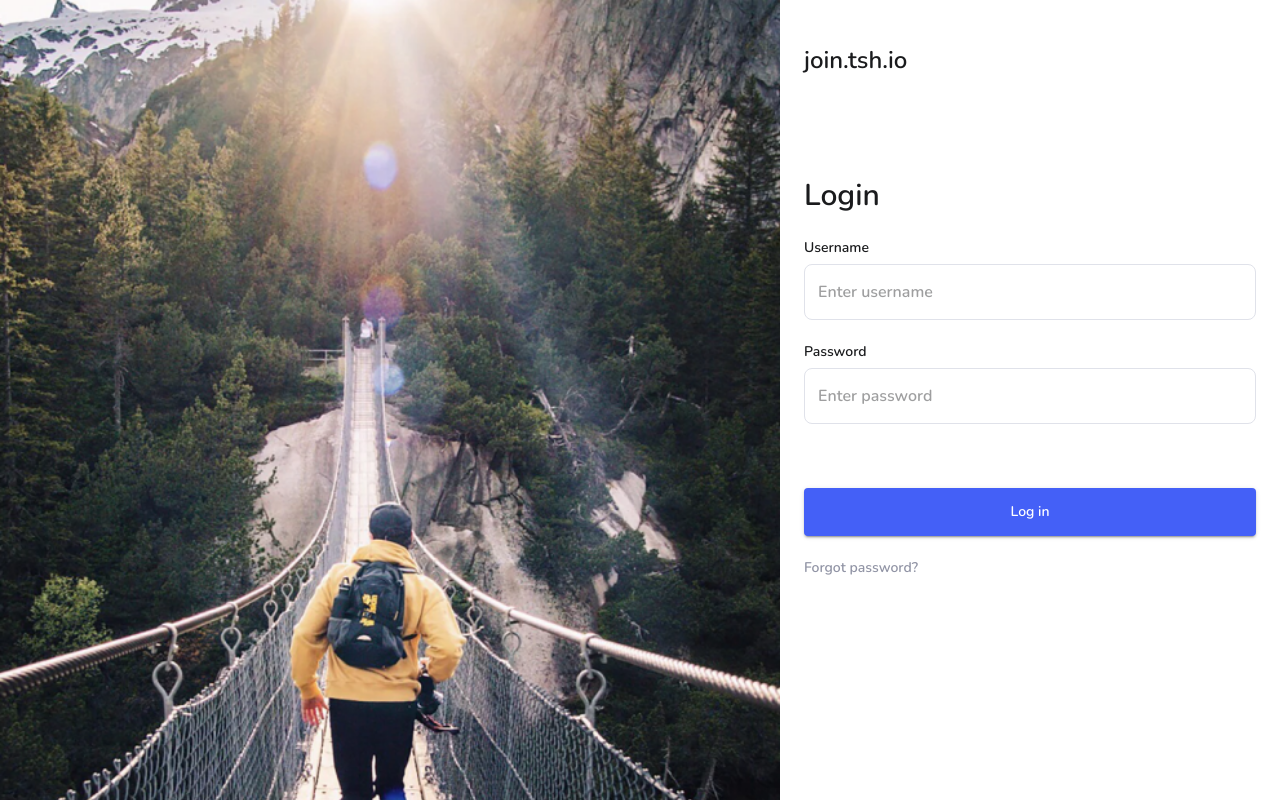
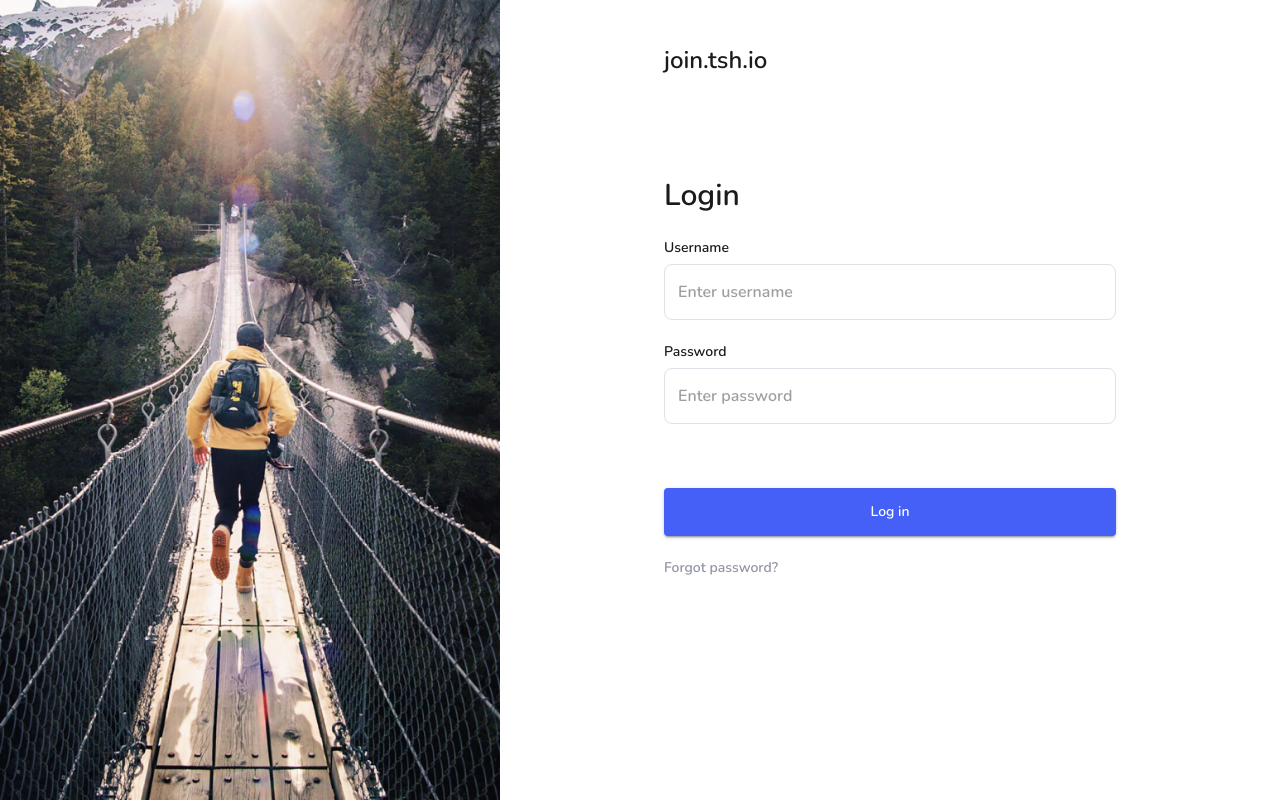
Before and after one commit to tomasz8w/interview-project, a React (Create React App) app: page /login in a window 1280 px wide. Built offline with nearby package versions, Linux system fonts and the light colour scheme.

Commit message:
fix image display

```diff
--- a/src/app/login/Login.tsx
+++ b/src/app/login/Login.tsx
@@ -25,26 +25,27 @@ export const Login = () => {
         backgroundColor: "background.paper",
         justifyContent: "center",
         height: "100vh",
-        width: "100vw",
       }}
     >
-      {!mobile && (
       <Box
         sx={{
           flex: 1,
+          mr: "auto",
           backgroundImage: `url(${login})`,
           backgroundRepeat: "no-repeat",
           backgroundSize: "cover",
-            display: "block",
+          display: mobile ? "none" : "block",
+          maxWidth: "500px",
         }}
       />
-      )}
+
       <Box
         sx={{
           display: "flex",
           flexDirection: "column",
           flex: 1,
           maxWidth: "500px",
+          mr: mobile ? "unset" : "auto",
           px: 3,
           py: 5,
         }}
```
Lines whose indentation alone changed are shown as unchanged.
